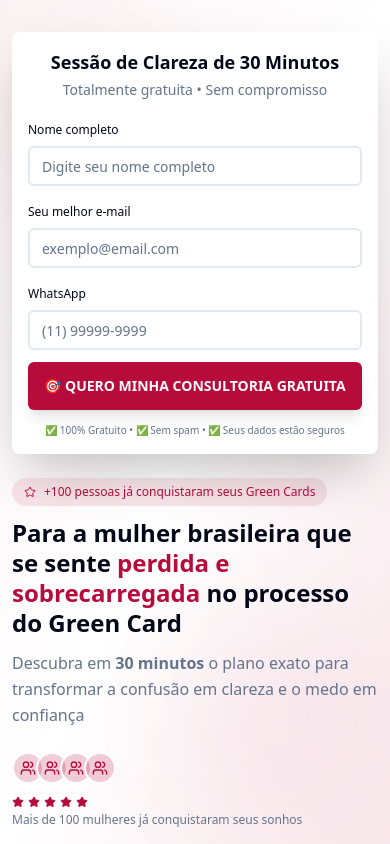
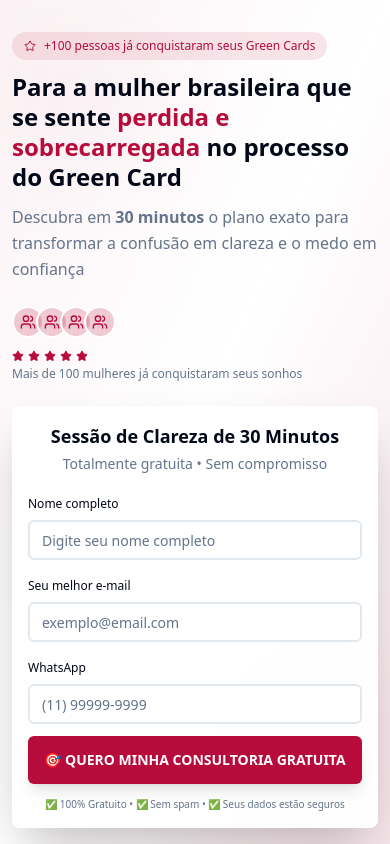
Before and after one commit to vitorprofissional/gleice-green-path, a React (Vite) app: page / in a window 390 px wide. Shown: the top 844 px of the page. Built offline with nearby package versions, Linux system fonts and the light colour scheme.

Commit message:
Fix: Correct form placement on mobile
The form was incorrectly placed at the top of the mobile view. This commit moves the form to the bottom of the mobile view, as per the original requirements, while ensuring the desktop layout remains unchanged.

```diff
--- a/src/components/GreenCardLanding.tsx
+++ b/src/components/GreenCardLanding.tsx
@@ -108,7 +108,7 @@ const GreenCardLanding = () => {
             </div>
 
             {/* Form Card */}
-            <div className="order-1 lg:order-2 w-full">
+            <div className="order-2 lg:order-2 w-full">
               <Card className="relative p-4 sm:p-6 lg:p-8 shadow-2xl border-0 bg-background/95 backdrop-blur w-full max-w-md mx-auto lg:max-w-none">
                 <div className="absolute -top-3 sm:-top-4 left-1/2 transform -translate-x-1/2">
 
```
